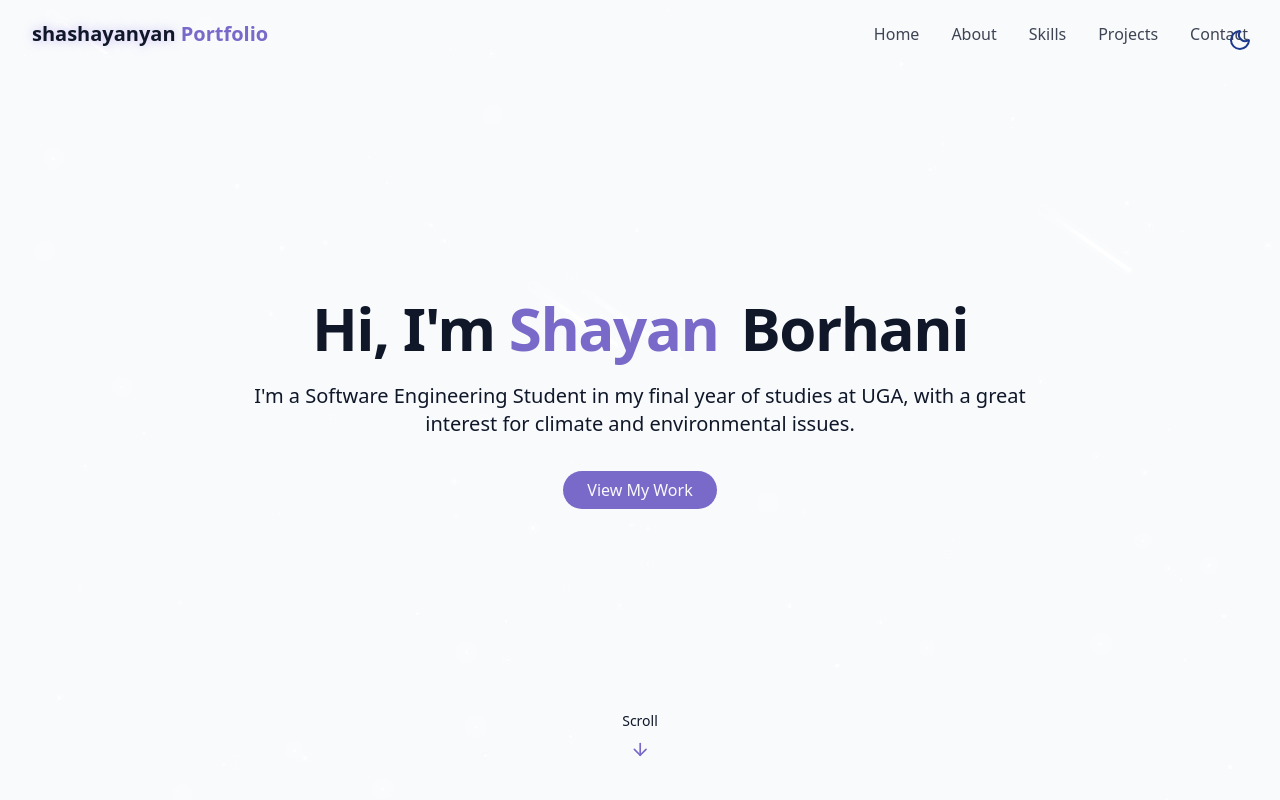
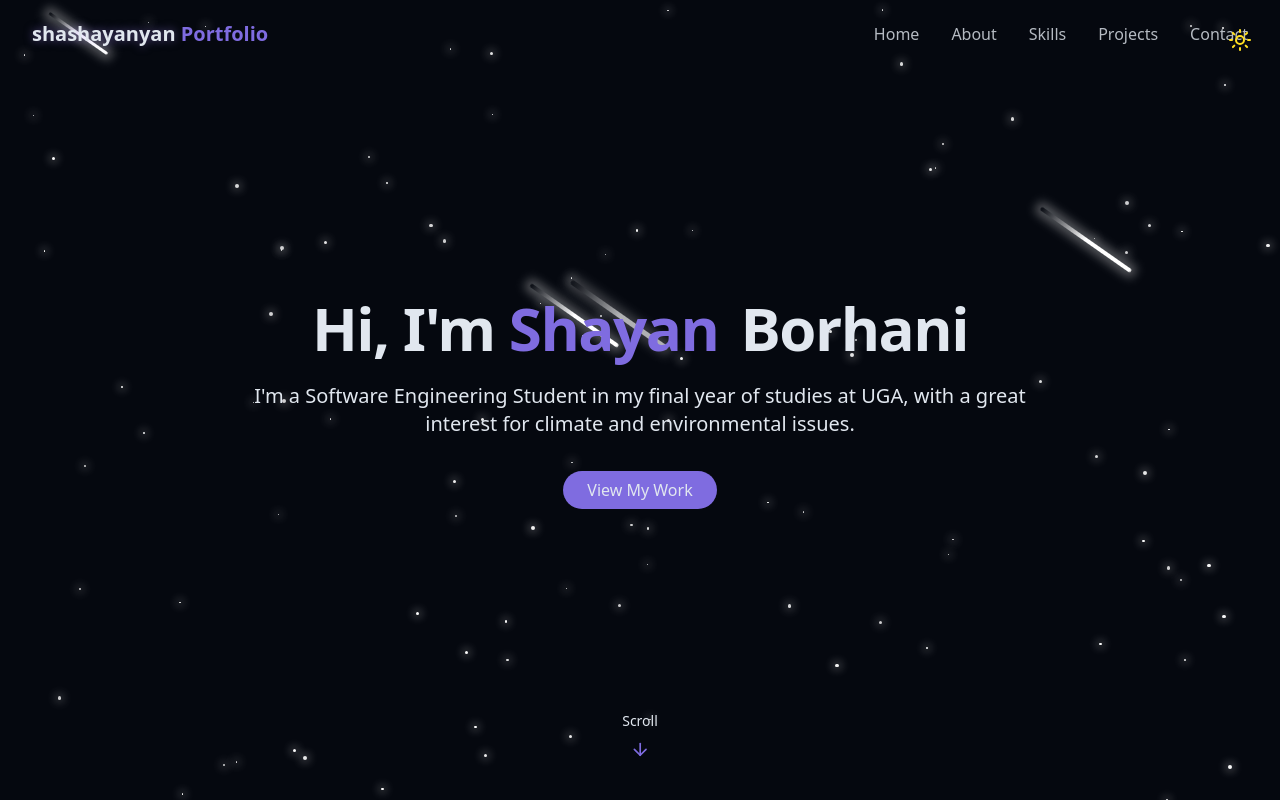
Before and after one commit to shashayanyan/react-pf, a React (Vite) app: page / in a window 1280 px wide. Shown: the top 800 px of the page. Built offline with nearby package versions, Linux system fonts and the light colour scheme.

Commit message:
make dark theme default

```diff
--- a/src/components/ThemeToggle.jsx
+++ b/src/components/ThemeToggle.jsx
@@ -3,11 +3,11 @@ import { Moon, Sun } from "lucide-react"
 import { cn } from "../lib/utils";
 
 export const ThemeToggle = () => {
-    const [isDarkMode, setIsDarkMode] = useState(false);
+    const [isDarkMode, setIsDarkMode] = useState(true);
 
     useEffect(() => {
         const storedTheme = localStorage.getItem("theme");
-        if (storedTheme === "dark") {
+        if (storedTheme === "light") {
             setIsDarkMode(true);
             document.documentElement.classList.add("dark")
         } else {
```
